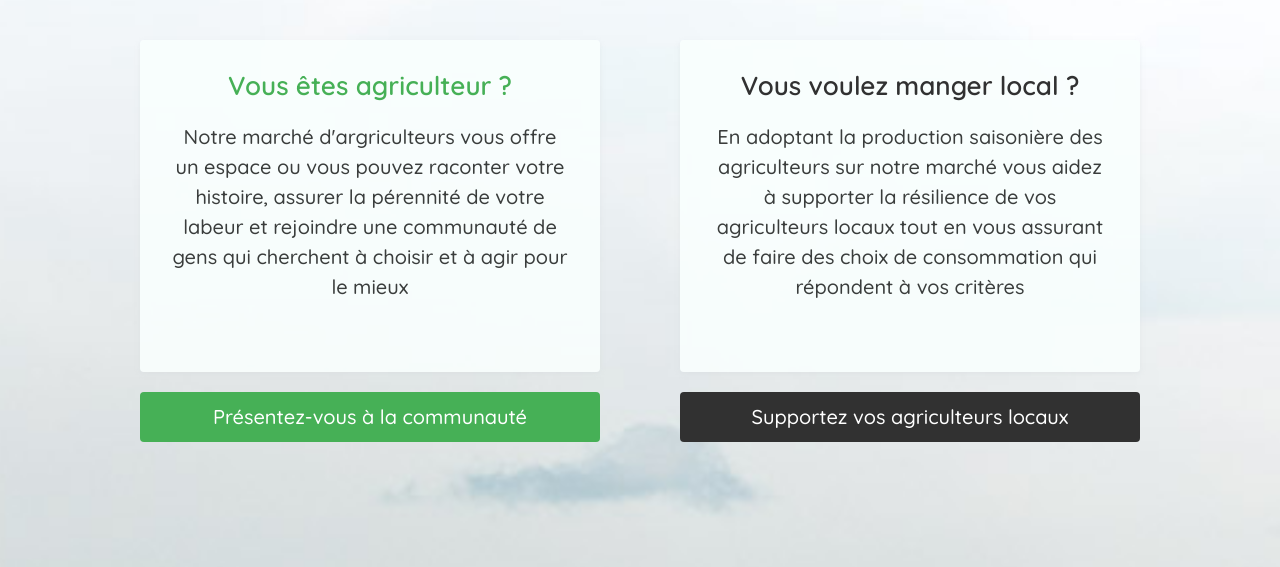
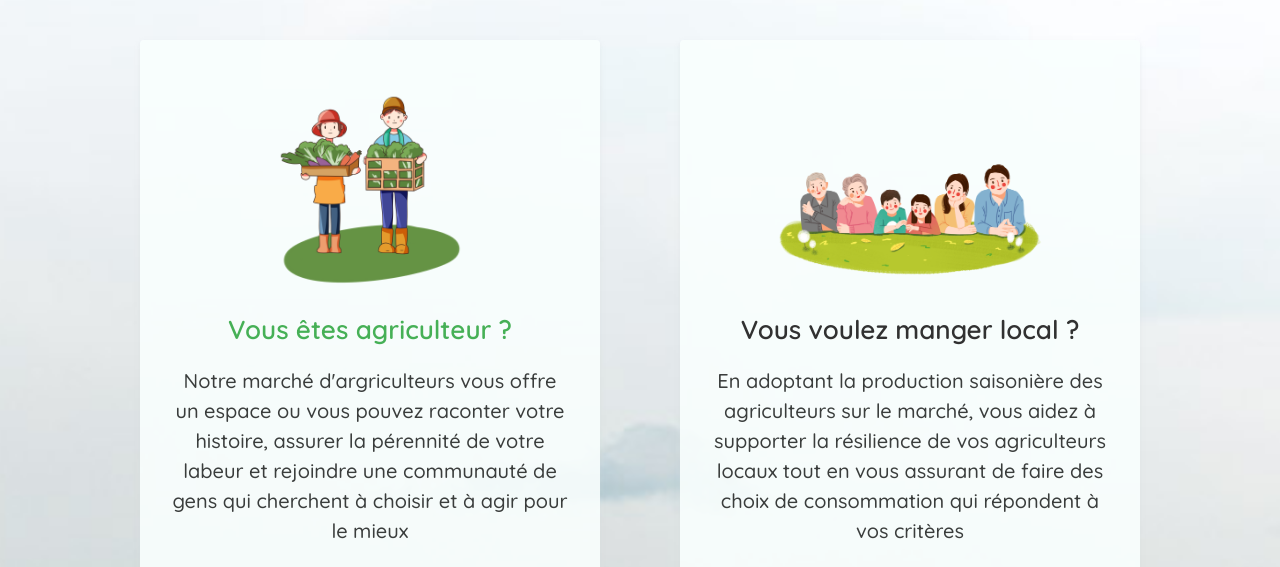
Before and after one commit to GuillaumeBergeronGeoffroy/chacra-app, a Vue app: page /#/ in a window 1280 px wide. Both pictures are taken after a click on the element "Joignez-vous à nous". Shown: the part 230-797 px from the top of the page. Built offline with nearby package versions, Linux system fonts and the light colour scheme; no server answers.

Commit message:
throwing some pics in the mix

```diff
--- a/src/views/Landing.vue
+++ b/src/views/Landing.vue
@@ -21,7 +21,8 @@
         <div class='landing-wrapper step2 flex-row justify-between'>
             <div class='box box-producer'>
                 <div class='box first-b'>
-                    <h2 class='text-green'><span>V</span><span>o</span><span>u</span><span>s</span> <span>ê</span><span>t</span><span>e</span><span>s</span> <span>a</span><span>g</span><span>r</span><span>i</span><span>c</span><span>u</span><span>l</span><span>t</span><span>e</span><span>u</span><span>r</span> <span class='text-600'>?</span></h2>
+                    <img style='height:230px;' src='../asset/images/farmers.png' />
+                    <h2 class='text-green m-top-10'><span>V</span><span>o</span><span>u</span><span>s</span> <span>ê</span><span>t</span><span>e</span><span>s</span> <span>a</span><span>g</span><span>r</span><span>i</span><span>c</span><span>u</span><span>l</span><span>t</span><span>e</span><span>u</span><span>r</span> <span class='text-600'>?</span></h2>
                     <p class='text-regular step2-text'>
                         Notre marché d'argriculteurs vous offre un espace ou vous pouvez raconter votre histoire, assurer la pérennité de votre labeur et rejoindre une communauté de gens qui cherchent à choisir et à agir pour le mieux
                     </p>
@@ -37,9 +38,10 @@
             </div>
             <div class='box box-community'>
                 <div class='box first-b'>
-                    <h2 class='text-brown'><span>V</span><span>o</span><span>u</span><span>s</span> <span>v</span><span>o</span><span>u</span><span>l</span><span>e</span><span>z</span> <span>m</span><span>a</span><span>n</span><span>g</span><span>e</span><span>r</span> <span>l</span><span>o</span><span>c</span><span>a</span><span>l</span> <span class='text-600'>?</span></h2>
+                    <img style='height:230px;' src='../asset/images/family.png' />
+                    <h2 class='text-brown m-top-10'><span>V</span><span>o</span><span>u</span><span>s</span> <span>v</span><span>o</span><span>u</span><span>l</span><span>e</span><span>z</span> <span>m</span><span>a</span><span>n</span><span>g</span><span>e</span><span>r</span> <span>l</span><span>o</span><span>c</span><span>a</span><span>l</span> <span class='text-600'>?</span></h2>
                     <p class='text-regular step2-text'>
-                        En adoptant la production saisonière des agriculteurs sur notre marché vous aidez à supporter la résilience de vos agriculteurs locaux tout en vous assurant de faire des choix de consommation qui répondent à vos critères
+                        En adoptant la production saisonière des agriculteurs sur le marché, vous aidez à supporter la résilience de vos agriculteurs locaux tout en vous assurant de faire des choix de consommation qui répondent à vos critères
                     </p>
                 </div>
                 <div class='box p-30 opacity-0 hide desc-b'>
@@ -163,7 +165,7 @@
                     document.querySelector('.step2').style.top = topStep2 + 'px';
                     var sign = '+';
                     var other = 'community';
-                    var contextCta = "Entamez la discussion";
+                    var contextCta = "Entamez le dialogue";
                     if(context == 'community') {
                         sign = '-';
                         other = 'producer';
@@ -171,9 +173,11 @@
                     }
                     var insideAnimation = function() {
                         setTimeout(() => {
-                            document.querySelector('.box-'+context + ' h2').style.marginTop = '250px';
+                            document.querySelector('.box-'+context + ' h2').style.marginTop = '10px';
                             // document.querySelector('.box-'+context + ' .step2-text').style.marginTop = '0px';
                             // document.querySelector('.box-'+context + ' .step2-text').style.height = document.querySelector('.box-'+context + ' .step2-text').offsetHeight + 'px';
+                            document.querySelector('.box-'+context + ' img').style.transition = 'all 0.5s';
+                            document.querySelector('.box-'+context + ' img').style.opacity = '0';
                             document.querySelector('.box-'+context + ' .step2-text').style.opacity = '0';
                             document.querySelector('.box-'+context + ' .step2-text').style.pointerEvents = 'none';
                             document.querySelector('.box-'+context +' .button').style.opacity = 0;
@@ -202,9 +206,11 @@
                                             })
                                         } else {
                                             document.querySelector('.box-'+context + ' .step2-text').style.transition = 'all 1s';
+                                            document.querySelector('.box-'+context + ' img').style.transition = 'all 1s';
                                             document.querySelector('.box-'+context + ' h2').style.transition = 'all 1s';
                                             document.querySelector('.box-'+context + ' .first-b').style.paddingBottom = '30px';
-                                            document.querySelector('.box-'+context + ' h2').style.marginTop = '0px';
+                                            document.querySelector('.box-'+context + ' h2').style.marginTop = '-15px';
+                                            document.querySelector('.box-'+context + ' img').style.height = '0px'
                                             document.querySelector('.box-'+context + ' .step2-text').style.marginTop = '-' + document.querySelector('.box-'+context + ' .step2-text').offsetHeight + 'px';
                                             document.querySelector('.box-'+context + ' .step2-text').style.marginBottom = '0px';
 
```
Also changed, not shown: src/asset/images/family.png (added), src/asset/images/farmers.png (added).
